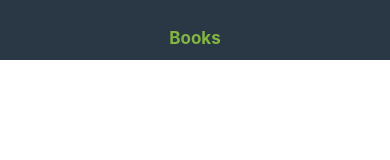
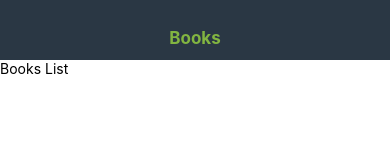
Before and after one commit to jamalhassouni/books, a React Native app: screen / in a window 390 px wide. Shown: the top 160 px of the page. Built offline with nearby package versions, Linux system fonts and the light colour scheme.

Commit message:
refactor: Add BooksList Component

```diff
--- a/src/components/App.js
+++ b/src/components/App.js
@@ -1,15 +1,16 @@
 import React, { Component } from "react";
-import { View,Text  } from "react-native";
+import { View } from "react-native";
 
 import Header from "./Header";
+import BooksList from "./BooksList";
 
 class App extends Component {
   render() {
     return (
-    <View>
-      <Header/>
-    </View>
-
+      <View>
+        <Header />
+        <BooksList />
+      </View>
     );
   }
 }
```
